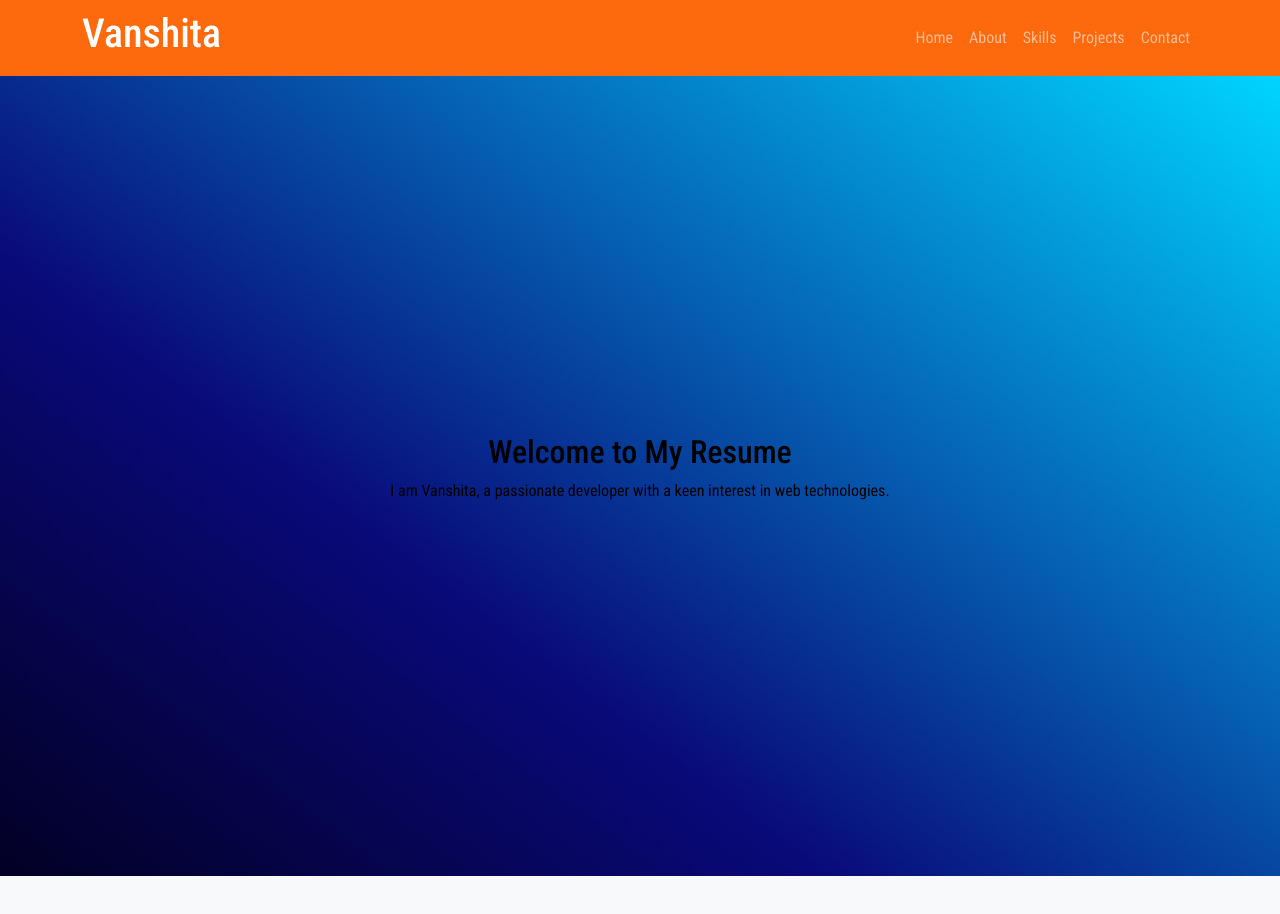
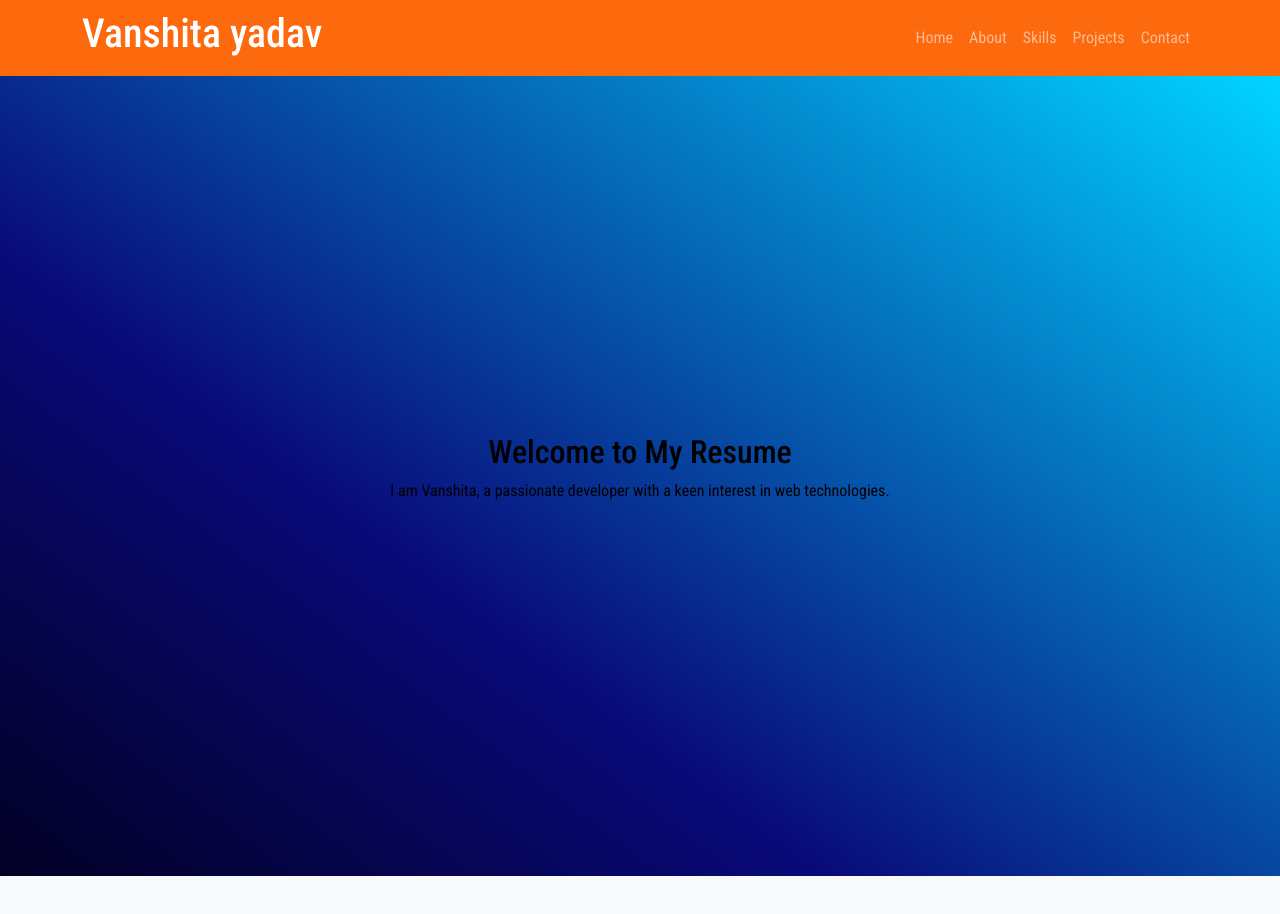
Before and after one commit to yadav-v/myResume, a plain HTML site: page index.html in a window 1280 px wide. Shown: the top 914 px of the page. Drawn offline with Linux system fonts and the light colour scheme.

Commit message:
text changes

```diff
--- a/index.html
+++ b/index.html
@@ -21,7 +21,7 @@
         <div class="container">
           <div class="d-flex justify-content-between align-items-center">
             <div class="logo">
-              <h1 class="text-white">Vanshita</h1>
+              <h1 class="text-white">Vanshita yadav</h1>
             </div>
             <nav class="navbar navbar-expand-lg navbar-dark">
               <button
```
